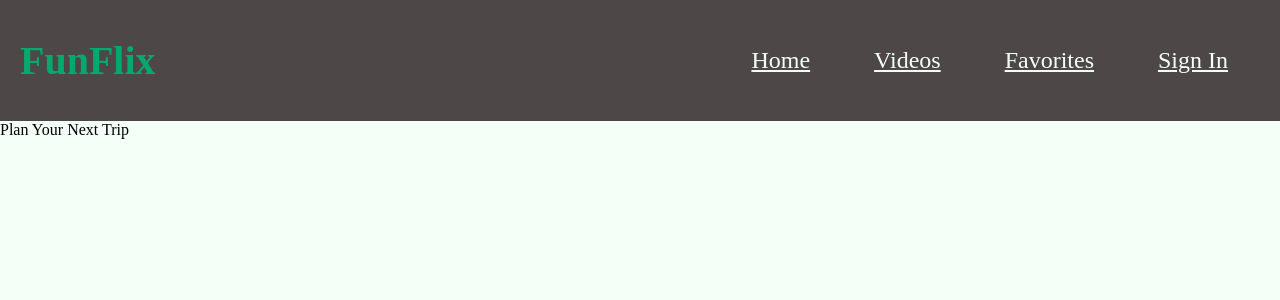
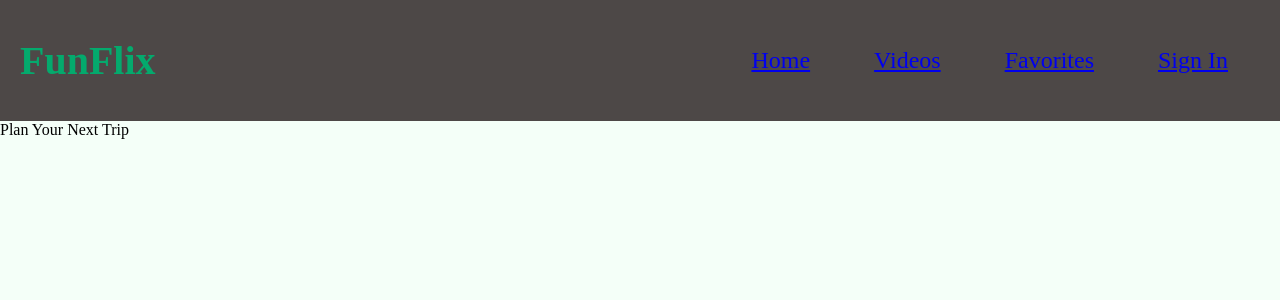
Before and after one commit to RicoMedi/fun-clips, a React (Create React App) app: page / in a window 1280 px wide. Shown: the top 300 px of the page. Built offline with nearby package versions, Linux system fonts and the light colour scheme; a web font is replaced by a local one.

Commit message:
nav link changes

```diff
--- a/src/nav/Nav.css
+++ b/src/nav/Nav.css
@@ -9,7 +9,7 @@
 
 }
 .nav-link{
-  color:#f4fff8
+  color:#red
 }
 
 .nav-title {
```
